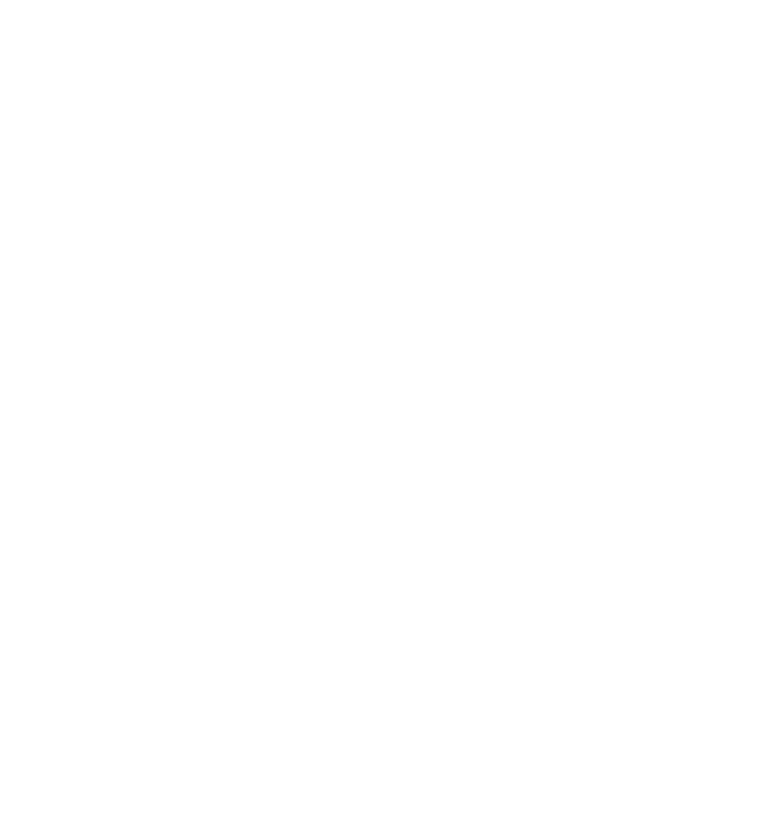
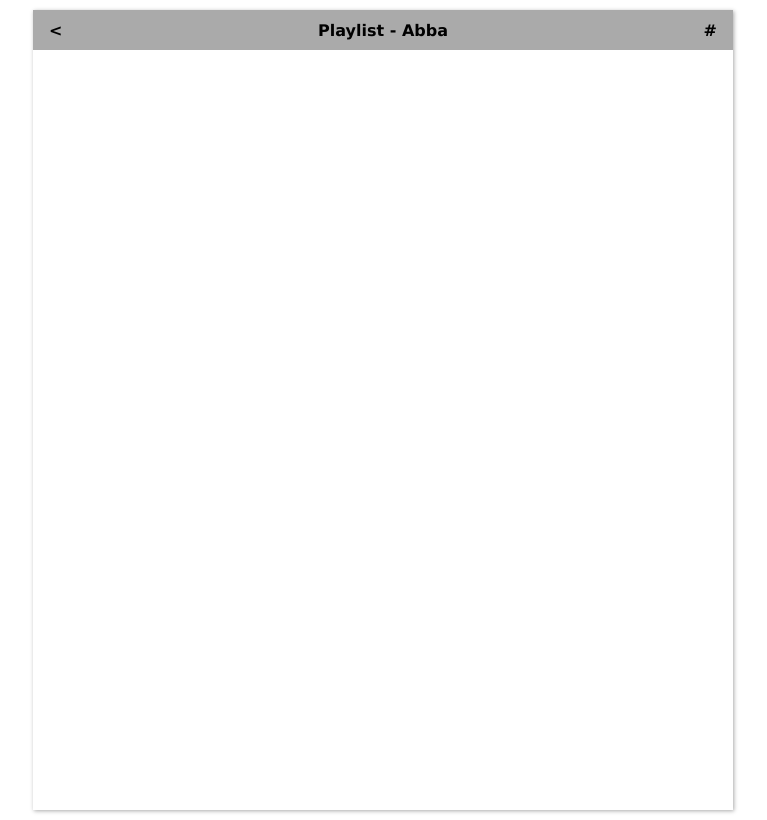
Before and after one commit to goranOlson/mediaspelaren, a plain HTML site: page index.html in a window 1280 px wide. Shown: the whole page, without its empty margins (257-1024 px from the left). Drawn offline with Linux system fonts and the light colour scheme.

Commit message:
Added dummy header

```diff
--- a/index.html
+++ b/index.html
@@ -7,6 +7,13 @@
     <link rel="stylesheet" href="styles.css">
 </head>
 <body>
+    <article>
+        <header>
+            <span><</span>
+            Playlist - Abba
+            <span>#</span>
+        </header>
 
+    </article>
 </body>
 </html>
--- a/styles.css
+++ b/styles.css
@@ -1,3 +1,32 @@
 * {
     margin: 0;
+    font-family: Verdana, Geneva, Tahoma, sans-serif;
 }
+
+body {
+    display: flex;
+    justify-content: center;
+}
+
+article {
+    width: 700px;
+    height: 800px;
+    margin: 10px 0;
+
+    background-color: #fff;
+    box-shadow: 1px 1px 4px #aaa;
+
+    display: flex;
+    flex-direction: column;
+}
+
+article header {
+    height: 40px;
+    padding: 0 16px;
+    background-color: #aaa;
+    font-weight: bold;
+    display: flex;
+    justify-content: space-between;
+    align-items: center;
+
+}
```
